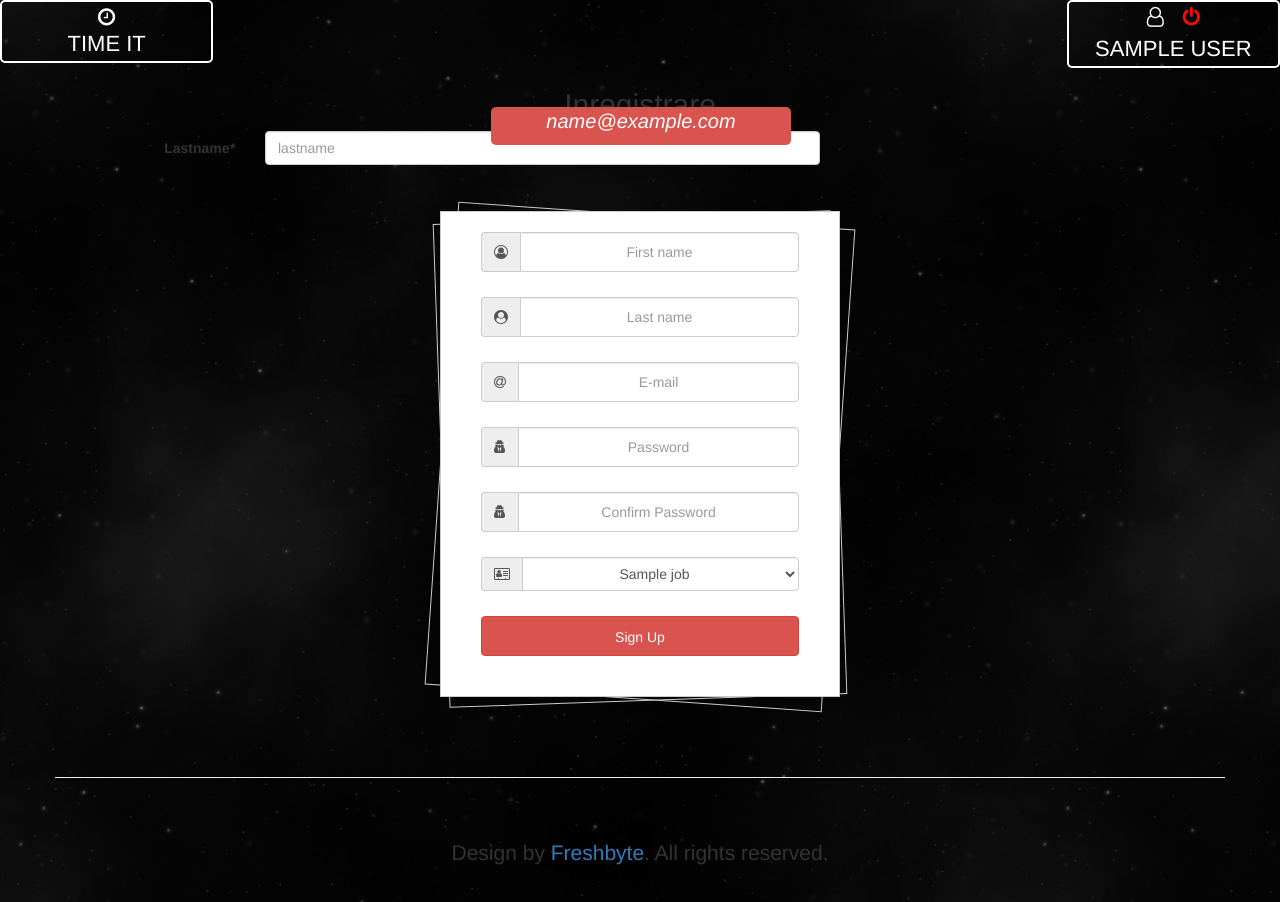
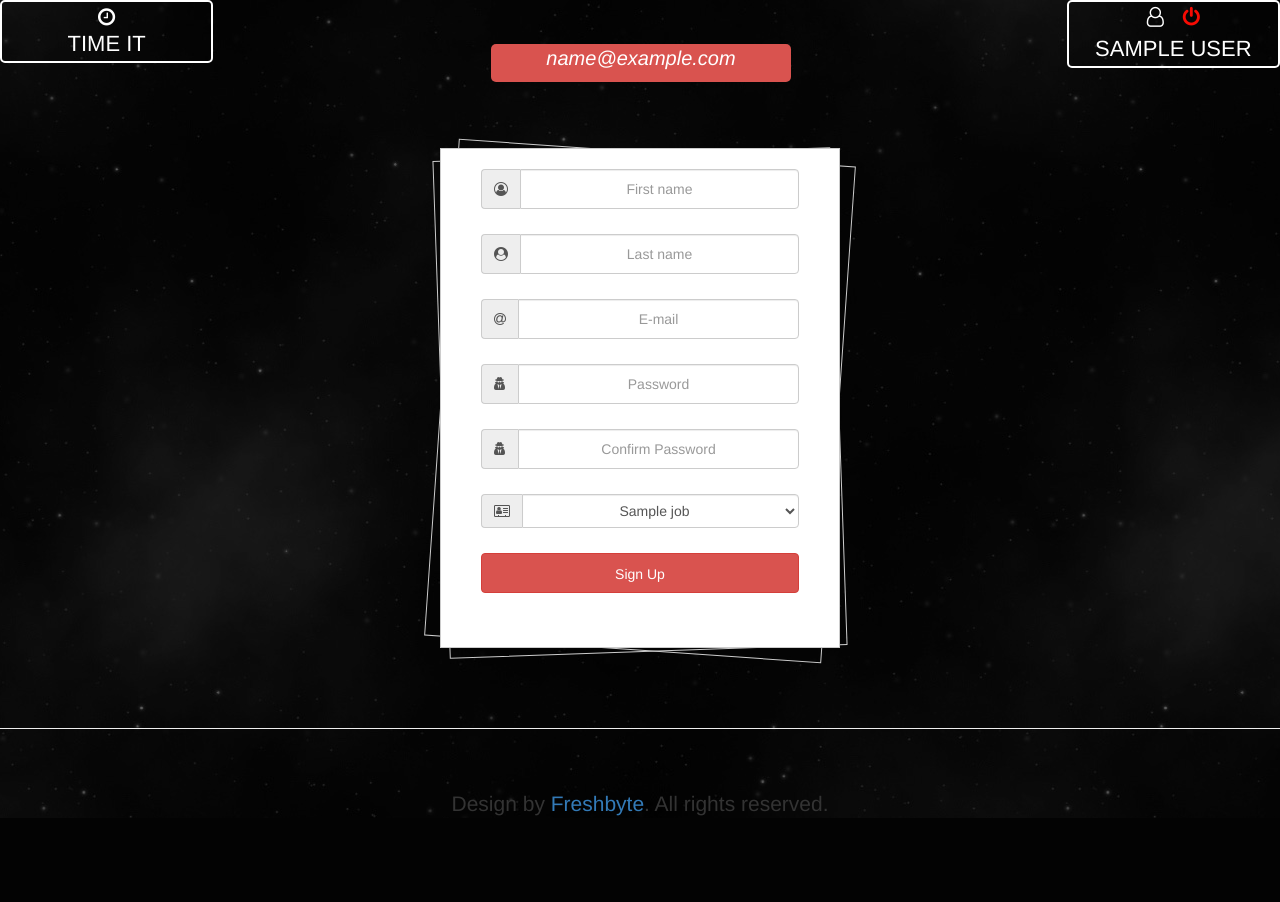
Before and after one commit to overrode/hr, a PHP site: template app/view/user_register.tpl.php in a window 1280 px wide. After the commit the page ends 818 px from the top, so only its background shows below. Run offline with PHP 8.4, Linux system fonts and the light colour scheme; the visitor is signed in with stand-in values (Sample User, id 1); the template is opened without the code that fills it: most values are stand-ins (such as "Sample title", 1, 10 or a date in 2020); data that the repository does not hold is empty; some libraries are stand-ins or nearby versions.

Commit message:
Fixed issue with merge.

```diff
--- a/app/view/user_register.tpl.php
+++ b/app/view/user_register.tpl.php
@@ -10,19 +10,6 @@ if (isset($form_errors['emailMessage'])) : ?>
 <?php endif;
 ?>
 
-<div class="container">
-    <h2 align="center">Inregistrare</h2>
-    <div class="center">
-        <form method="post" action="<?php echo APP_URL; ?>register"
-              class="form-horizontal" role="form" novalidate="novalidate">
-            <div class="form-group" align="center">
-                <label class="control-label col-sm-2"
-                       for="form[nume]">Lastname<em>*</em></label>
-                <div class="col-sm-6">
-                    <input type="text" name="form[lastname]" id="form[user]"
-                           placeholder="lastname" required="true" value="<?php echo $_POST['form']['lastname'];?>"
-                           class="form-control <?php echo ($form_errors['errorLastName']) ? "errorClass" : "" ?>""/>
-                </div>
 <div class="login-container">
     <div id="output">
         <?php if ($msg) : ?>
```
